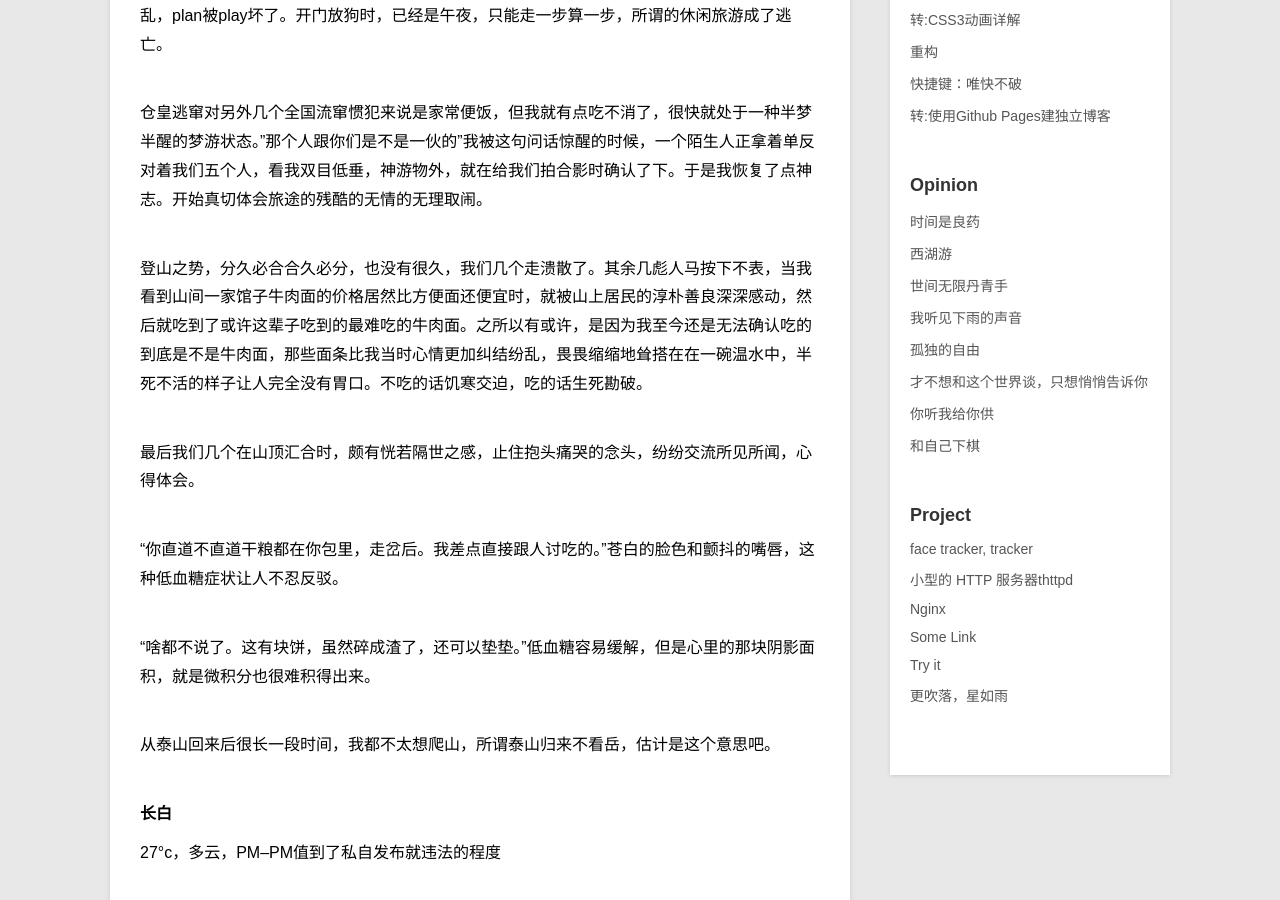
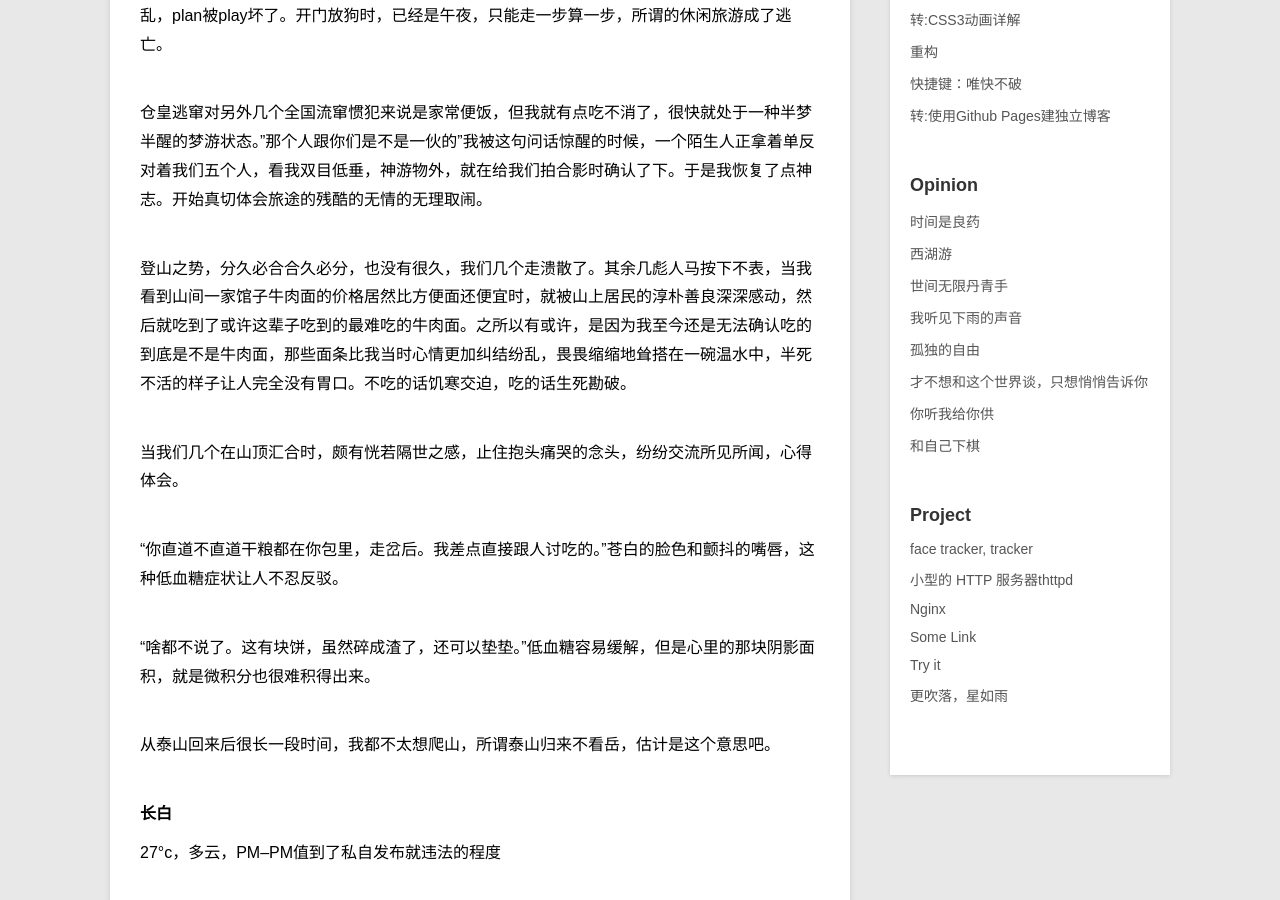
Before and after one commit to zorrock/zorrock.github.io, a Jekyll site: the page built from _posts/opinion/2015-09-24-time-medicine.md, in a window 1280 px wide and 900 px high, scrolled down 614 px. Built offline with Jekyll 4.4.1, drawn with Linux system fonts in a browser that asks for light colours; Markdown is read by kramdown in place of the engine named in the settings.

Commit message:
time medicine

```diff
--- a/_posts/opinion/2015-09-24-time-medicine.md
+++ b/_posts/opinion/2015-09-24-time-medicine.md
@@ -17,9 +17,9 @@ description: Time is a good medicine
 
   仓皇逃窜对另外几个全国流窜惯犯来说是家常便饭，但我就有点吃不消了，很快就处于一种半梦半醒的梦游状态。"那个人跟你们是不是一伙的"我被这句问话惊醒的时候，一个陌生人正拿着单反对着我们五个人，看我双目低垂，神游物外，就在给我们拍合影时确认了下。于是我恢复了点神志。开始真切体会旅途的残酷的无情的无理取闹。
 
-  登山之势，分久必合合久必分，也没有很久，我们几个走溃散了。其余几彪人马按下不表，当我看到山间一家馆子牛肉面的价格居然比方便面还便宜时，就被山上居民的淳朴善良深深感动，然后就吃到了或许这辈子吃到的最难吃的牛肉面。之所以有或许，是因为我至今还是无法确认吃的到底是不是牛肉面，那些面条比我当时心情更加纠结纷乱，畏畏缩缩地耸搭在在一碗温水中，半死不活的样子让人完全没有胃口。不吃的话饥寒交迫，吃的话生死勘破。
+  登山之势，分久必合合久必分，也没有很久，我们几个走溃散了。其余几彪人马按下不表，当我看到山间一家馆子牛肉面的价格居然比方便面还便宜时，就被山上居民的淳朴善良深深感动，然后就吃到了或许这辈子吃到的最难吃的牛肉面。之所以有或许，是因为我至今还是无法确认吃的到底是不是牛肉面，那些面条比我当时心情更加纠结纷乱，畏畏缩缩地耸搭在一碗温水中，半死不活的样子让人完全没有胃口。不吃的话饥寒交迫，吃的话生死勘破。
 
-  最后我们几个在山顶汇合时，颇有恍若隔世之感，止住抱头痛哭的念头，纷纷交流所见所闻，心得体会。
+  当我们几个在山顶汇合时，颇有恍若隔世之感，止住抱头痛哭的念头，纷纷交流所见所闻，心得体会。
 
   "你直道不直道干粮都在你包里，走岔后。我差点直接跟人讨吃的。"苍白的脸色和颤抖的嘴唇，这种低血糖症状让人不忍反驳。
 
```
